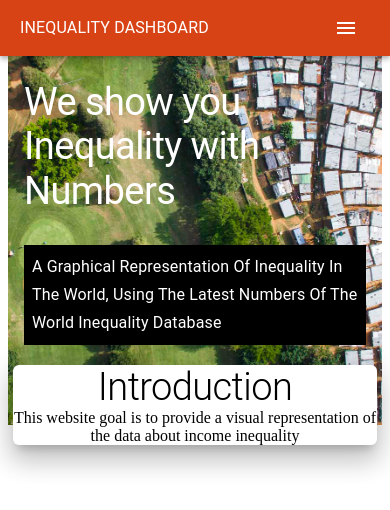
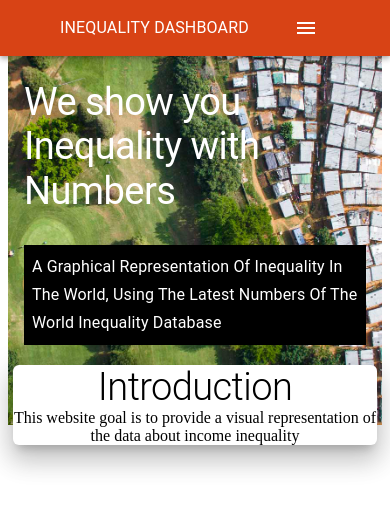
Before and after one commit to olivierpierre85/inequality-dashboard, a React app in the folder inequality_dashboard/frontend/: page / in a window 390 px wide. Shown: the top 510 px of the page. Built offline with nearby package versions, Linux system fonts and the light colour scheme; the HTML template or start-up script is replaced by a standard one.

Commit message:
hide overflow in mobile

```diff
--- a/inequality_dashboard/frontend/src/components/App.js
+++ b/inequality_dashboard/frontend/src/components/App.js
@@ -41,11 +41,7 @@ export default class App extends Component {
     return (
       <ThemeProvider theme={theme}>
           <Router history={history}>
-
-            <Header image={backgroundImage}/>
-
-            <Content/>
-
+              <Content/>
           </Router>
       </ThemeProvider>
     );
--- a/inequality_dashboard/frontend/src/components/Content.js
+++ b/inequality_dashboard/frontend/src/components/Content.js
@@ -4,6 +4,8 @@ import Grid from '@material-ui/core/Grid';
 import { Route, Router, Switch } from "react-router-dom";
 import Introduction from './Introduction';
 import DemoChart from './DemoChart';
+import backgroundImage from './img/inequality-golf.jpg';
+import Header from './Header';
 
 const useStyles = makeStyles((theme) => ({
   root: {
@@ -12,6 +14,7 @@ const useStyles = makeStyles((theme) => ({
     borderRadius: "6px",
     boxShadow: "0 16px 24px 2px rgba(0, 0, 0, 0.14), 0 6px 30px 5px rgba(0, 0, 0, 0.12), 0 8px 10px -5px rgba(0, 0, 0, 0.2)",
     backgroundColor: "white",
+    overflow:"hidden",
 
     [theme.breakpoints.down('sm')]: {
       margin: "-60px 5px 0px",
@@ -29,11 +32,14 @@ export default function Content() {
   const classes = useStyles();
 
   return (
-    <div className={classes.root}>
-      <Switch>
-          <Route exact path="/" render={(props) => <Introduction></Introduction>} />
-          <Route exact path="/demo" render={(props) => <DemoChart></DemoChart>} />
-      </Switch>
+    <div>
+      <Header image={backgroundImage}/>
+      <div className={classes.root}>
+        <Switch>
+            <Route exact path="/" render={(props) => <Introduction></Introduction>} />
+            <Route exact path="/demo" render={(props) => <DemoChart></DemoChart>} />
+        </Switch>
+      </div>
     </div>
   );
 }
--- a/inequality_dashboard/frontend/src/components/DemoChart.js
+++ b/inequality_dashboard/frontend/src/components/DemoChart.js
@@ -9,6 +9,7 @@ import CustomTreemap from './charts/CustomTreemap';
 const useStyles = makeStyles((theme) => ({
   title: {
     //fontSize : "100px",
+    padding: "20px",
   }
 }));
 
--- a/inequality_dashboard/frontend/src/components/Header.js
+++ b/inequality_dashboard/frontend/src/components/Header.js
@@ -21,10 +21,6 @@ const useStyles = makeStyles((theme) => ({
       justifyContent: "space-between",
       paddingRight: "60px",
       paddingLeft: "60px",
-      "@media (max-width: 900px)": {
-        paddingLeft: "20px",
-        paddingRight: "20px",
-      },
     },
     barTitle: {
       textAlign: "center",
@@ -51,9 +47,9 @@ const useStyles = makeStyles((theme) => ({
       textAlign: "left",
       paddingBottom : "4rem",
       backgroundColor:"#00000000",
-      [theme.breakpoints.up('md')]: {
-        minHeight: 300,
-      },
+      // [theme.breakpoints.up('md')]: {
+      //   minHeight: 300,
+      // },
     },
     title: {
       color: "#FFFFFF",
```
Also changed, not shown: inequality_dashboard/frontend/static/frontend/main.js.
